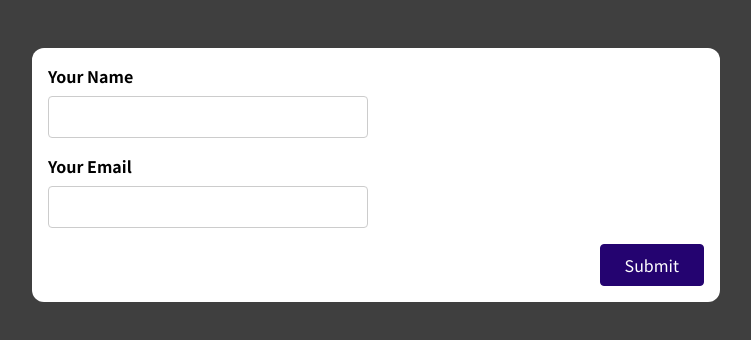
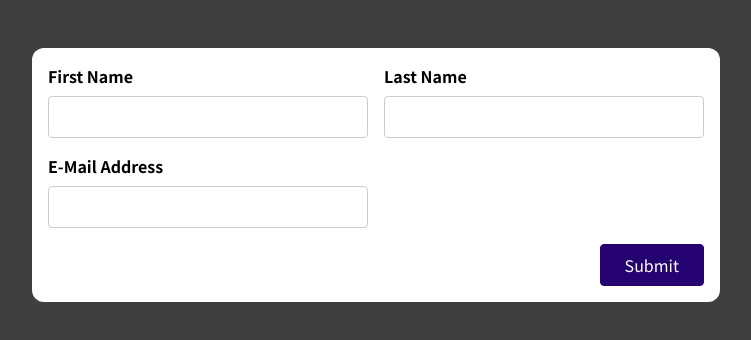
Before and after one commit to DiskMethod/validating-forms-react-example, a React (Create React App) app: page / in a window 1280 px wide. Shown: the top 340 px of the page, without its empty margins (264-1015 px from the left). Built offline with nearby package versions, Linux system fonts and the light colour scheme.

Commit message:
Practice using useInput hook on more complex form

```diff
--- a/src/App.jsx
+++ b/src/App.jsx
@@ -1,9 +1,12 @@
-import SimpleInput from "./components/SimpleInput";
+// import SimpleInput from "./components/SimpleInput";
+import React from "react";
+
+import BasicForm from "./components/BasicForm";
 
 function App() {
   return (
     <div className="app">
-      <SimpleInput />
+      <BasicForm />
     </div>
   );
 }
--- a/src/components/BasicForm.jsx
+++ b/src/components/BasicForm.jsx
@@ -1,22 +1,91 @@
+import React from "react";
+import useInput from "../hooks/use-input";
+
+const inputClasses = (input) => {
+  return input ? "form-control" : "form-control invalid";
+};
+
 const BasicForm = (props) => {
+  const {
+    value: firstNameValue,
+    inputIsInvalid: firstNameIsInvalid,
+    valueChangeHandler: firstNameChangeHandler,
+    inputBlurHandler: firstNameBlurHandler,
+    reset: resetFirstName,
+  } = useInput("", (value) => value.trim() !== "");
+
+  const {
+    value: lastNameValue,
+    inputIsInvalid: lastNameIsInvalid,
+    valueChangeHandler: lastNameChangeHandler,
+    inputBlurHandler: lastNameBlurHandler,
+    reset: resetLastName,
+  } = useInput("", (value) => value.trim() !== "");
+
+  const {
+    value: emailValue,
+    inputIsInvalid: emailIsInvalid,
+    valueChangeHandler: emailChangeHandler,
+    inputBlurHandler: emailBlurHandler,
+    reset: resetEmail,
+  } = useInput("", (value) => value.trim() !== "" && value.includes("@"));
+
+  const submitHandler = (e) => {
+    e.preventDefault();
+    resetFirstName();
+    resetLastName();
+    resetEmail();
+  };
+
   return (
-    <form>
-      <div className='control-group'>
-        <div className='form-control'>
-          <label htmlFor='name'>First Name</label>
-          <input type='text' id='name' />
+    <form onSubmit={submitHandler}>
+      <div className="control-group">
+        <div className={inputClasses(!firstNameIsInvalid)}>
+          <label htmlFor="name">First Name</label>
+          <input
+            type="text"
+            id="name"
+            value={firstNameValue}
+            onChange={firstNameChangeHandler}
+            onBlur={firstNameBlurHandler}
+          />
+          {firstNameIsInvalid && (
+            <p className="error-text">First name cannot be blank</p>
+          )}
         </div>
-        <div className='form-control'>
-          <label htmlFor='name'>Last Name</label>
-          <input type='text' id='name' />
+        <div className={inputClasses(!lastNameIsInvalid)}>
+          <label htmlFor="name">Last Name</label>
+          <input
+            type="text"
+            id="name"
+            value={lastNameValue}
+            onChange={lastNameChangeHandler}
+            onBlur={lastNameBlurHandler}
+          />
+          {lastNameIsInvalid && (
+            <p className="error-text">Last name cannot be blank</p>
+          )}
         </div>
       </div>
-      <div className='form-control'>
-        <label htmlFor='name'>E-Mail Address</label>
-        <input type='text' id='name' />
+      <div className={inputClasses(!emailIsInvalid)}>
+        <label htmlFor="name">E-Mail Address</label>
+        <input
+          type="text"
+          id="name"
+          value={emailValue}
+          onChange={emailChangeHandler}
+          onBlur={emailBlurHandler}
+        />
+        {emailIsInvalid && (
+          <p className="error-text">E-Mail cannot be blank or must contain @</p>
+        )}
       </div>
-      <div className='form-actions'>
-        <button>Submit</button>
+      <div className="form-actions">
+        <button
+          disabled={firstNameIsInvalid || lastNameIsInvalid || emailIsInvalid}
+        >
+          Submit
+        </button>
       </div>
     </form>
   );
```
